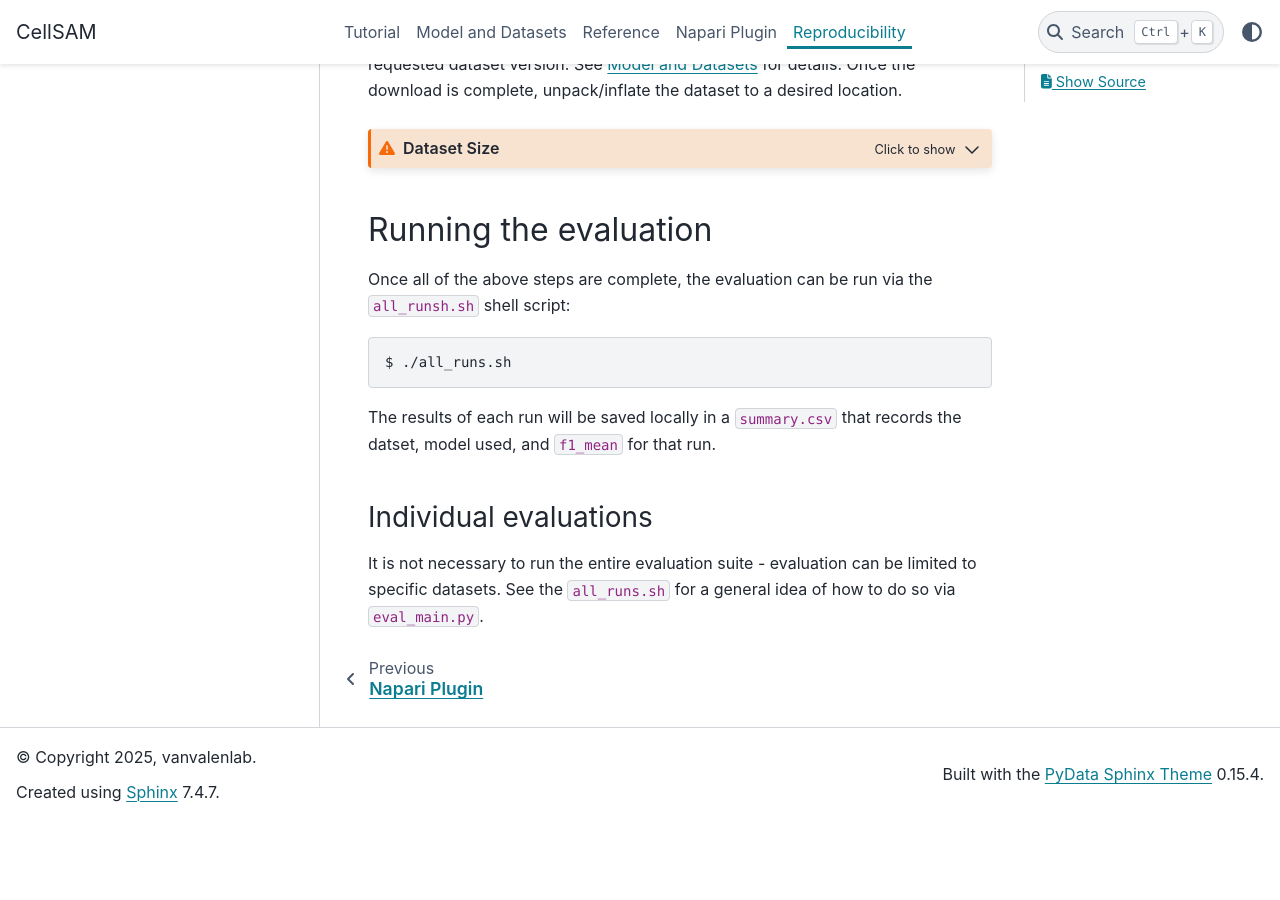
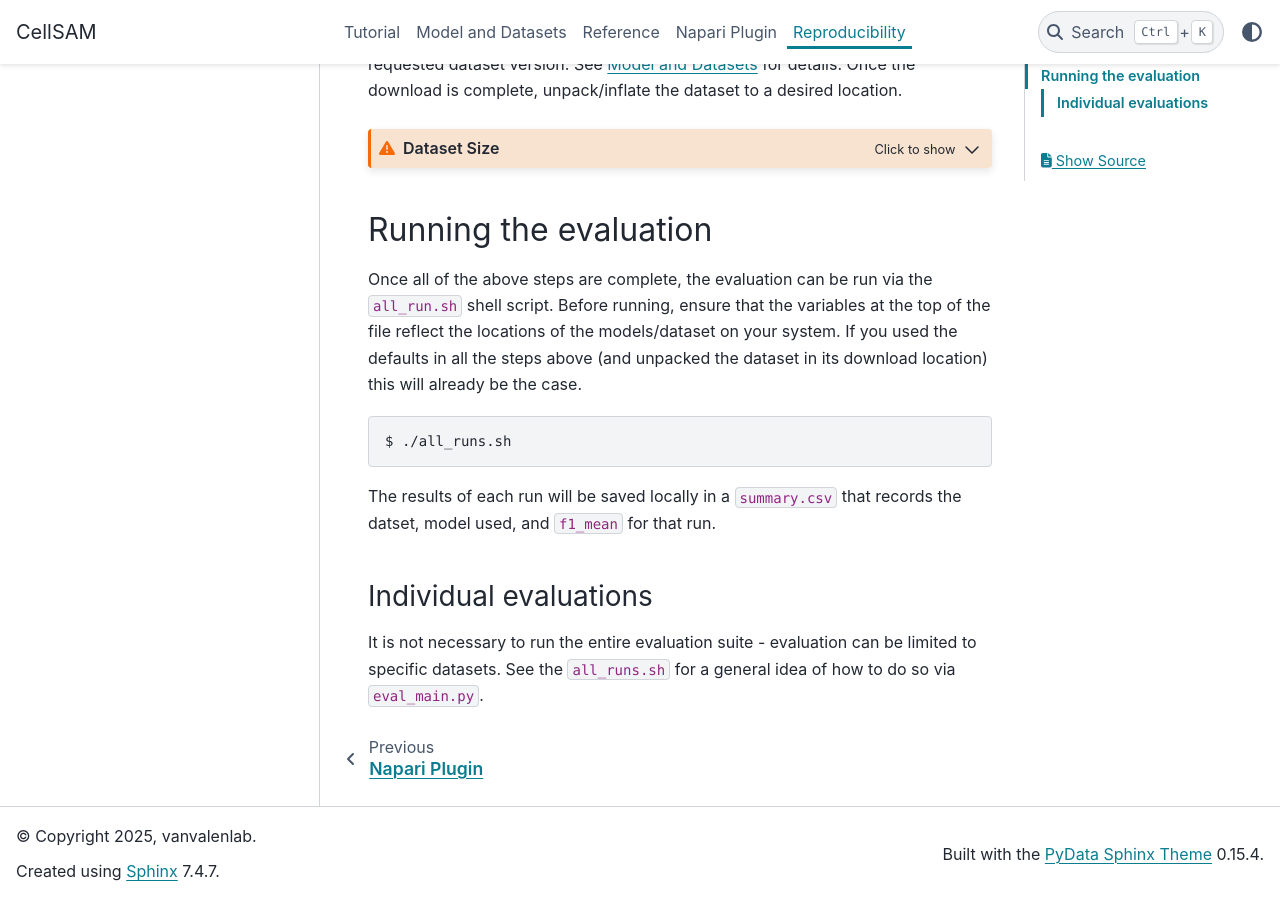
Before and after one commit to vanvalenlab/cellSAM, a Sphinx documentation site: the page built from docs/reproducibility.md, in a window 1280 px wide and 900 px high, scrolled down 1638 px. Built offline with Sphinx 7.4.7 and the PyData theme 0.15.4, drawn with Linux system fonts in a browser that asks for light colours; pages that are not in the unit, such as notebooks, are missing from menus; before the commit the page ends 2459 px from its top, so only the background shows below that.

````diff
--- a/docs/reproducibility.md
+++ b/docs/reproducibility.md
@@ -120,8 +120,12 @@ The unpacked data will then be available at `/data/cellsam_v1.2`.
 
 ## Running the evaluation
 
-Once all of the above steps are complete, the evaluation can be run via the `all_runsh.sh`
-shell script:
+Once all of the above steps are complete, the evaluation can be run via the `all_run.sh`
+shell script.
+Before running, ensure that the variables at the top of the file reflect the locations of
+the models/dataset on your system.
+If you used the defaults in all the steps above (and unpacked the dataset in its
+download location) this will already be the case.
 
 ```bash
 $ ./all_runs.sh
````
Also changed, not shown: other parts of docs/reproducibility.md (+1 -1 lines).
